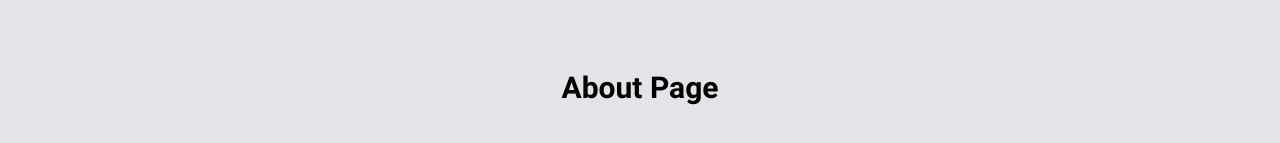
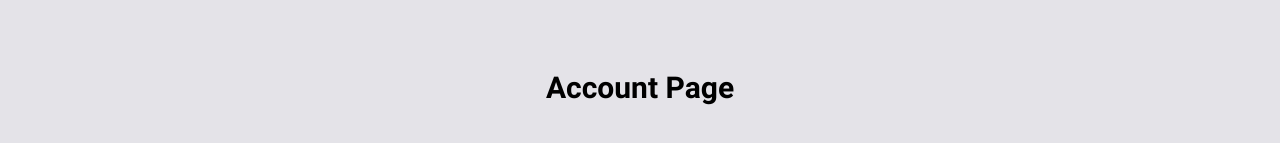
Before and after one commit to SoftDevIV-US/llama-gamer, a React (Vite) app in the folder projects/client/: page /account in a window 1280 px wide. Shown: the part 373-516 px from the top of the page. Built offline with nearby package versions, Linux system fonts and the light colour scheme.

Commit message:
fix: missed about and acount with the comments

```diff
--- a/projects/client/src/app/pages/about/about.tsx
+++ b/projects/client/src/app/pages/about/about.tsx
@@ -1,10 +1,11 @@
 import InnerLayout from '@/app/layouts/InnerLayout';
 
 function About() {
+  const aboutPageText = 'About Page';
   return (
     <InnerLayout>
       <div className='grid h-full w-full place-content-center '>
-        <h1 className='text-3xl font-bold'>About Page </h1>
+        <h1 className='text-3xl font-bold'>{aboutPageText} </h1>
       </div>
     </InnerLayout>
   );
--- a/projects/client/src/app/pages/account/account.tsx
+++ b/projects/client/src/app/pages/account/account.tsx
@@ -1,11 +1,11 @@
 import InnerLayout from '@/app/layouts/InnerLayout';
 
 function Account() {
-  const aboutPageText = 'About Page';
+  const accountPageText = 'Account Page';
   return (
     <InnerLayout>
       <div className='grid h-full w-full place-content-center '>
-        <h1 className='text-3xl font-bold'>{aboutPageText} </h1>
+        <h1 className='text-3xl font-bold'>{accountPageText} </h1>
       </div>
     </InnerLayout>
   );
```
